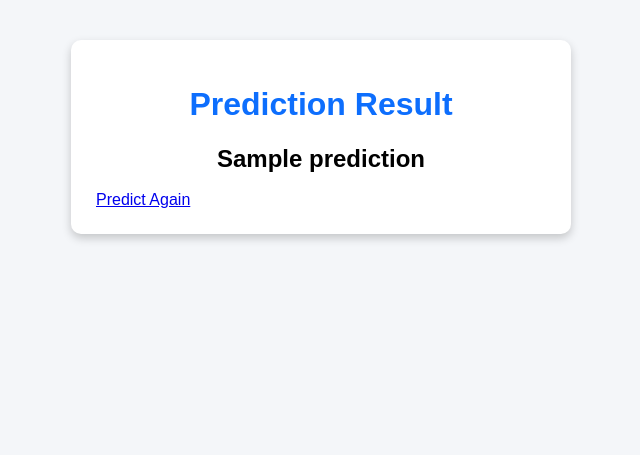
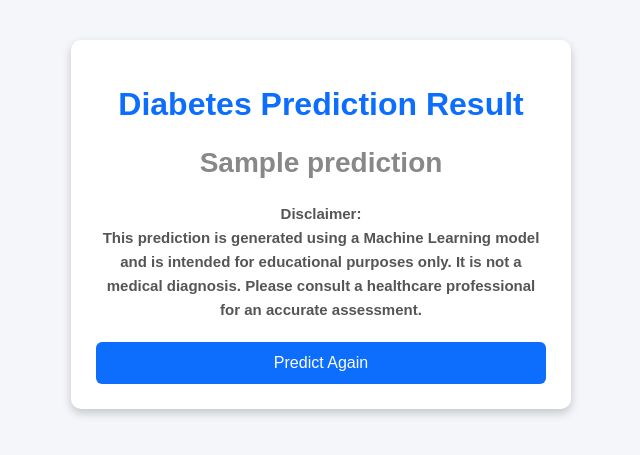
Before and after one commit to harinisharma-t/DiabetesPredictionAI, a Flask app: template app/templates/result.html in a window 1280 px wide. Shown: the top 455 px of the page, without its empty margins (319-959 px from the left). Run offline with Flask 3, Linux system fonts and the light colour scheme; the template is opened without the code that fills it: most values are stand-ins (such as "Sample title", 1, 10 or a date in 2020); parts of the project's set-up code (start-up, migrations or seed data) failed here and were passed over.

Commit message:
Day 8: Connected ML model with Flask prediction form

```diff
--- a/app/app.py
+++ b/app/app.py
@@ -33,11 +33,17 @@ def predict():
     prediction = model.predict([features])
 
     if prediction[0] == 1:
-        result = "Diabetic"
+        result = "⚠️ High Risk of Diabetes"
+        color = "#dc3545"
     else:
-        result = "Not Diabetic"
+        result = "✅ Low Risk of Diabetes"
+        color = "#198754"
 
-    return render_template("result.html", prediction=result)
+    return render_template(
+        "result.html",
+        prediction=result,
+        color=color
+    )
 
 
 if __name__ == "__main__":
--- a/app/static/style.css
+++ b/app/static/style.css
@@ -51,3 +51,22 @@ button:hover {
     font-size: 24px;
     font-weight: bold;
 }
+.result {
+    text-align: center;
+    margin: 20px 0;
+}
+
+h2 {
+    text-align: center;
+    font-size: 28px;
+}
+
+a {
+    text-decoration: none;
+}
+p {
+    text-align: center;
+    color: #555;
+    line-height: 1.6;
+    font-size: 15px;
+}
--- a/app/templates/result.html
+++ b/app/templates/result.html
@@ -2,7 +2,6 @@
 <html>
 <head>
     <title>Prediction Result</title>
-
     <link rel="stylesheet" href="{{ url_for('static', filename='style.css') }}">
 </head>
 
@@ -10,17 +9,22 @@
 
 <div class="container">
 
-<h1>Prediction Result</h1>
+    <h1>Diabetes Prediction Result</h1>
 
-<div class="result">
+    <div class="result">
+        <h2 style="color: {{ color }};">{{ prediction }}</h2>
 
-{{ prediction }}
+        <p>
+            <strong>Disclaimer:</strong><br>
+            This prediction is generated using a Machine Learning model and
+            is intended for educational purposes only. It is not a medical diagnosis.
+            Please consult a healthcare professional for an accurate assessment.
+        </p>
+    </div>
 
-</div>
-
-<br>
-
-<a href="/">Predict Again</a>
+    <a href="/">
+        <button>Predict Again</button>
+    </a>
 
 </div>
 
```
